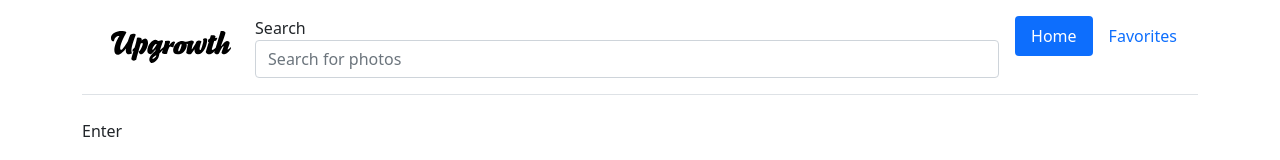
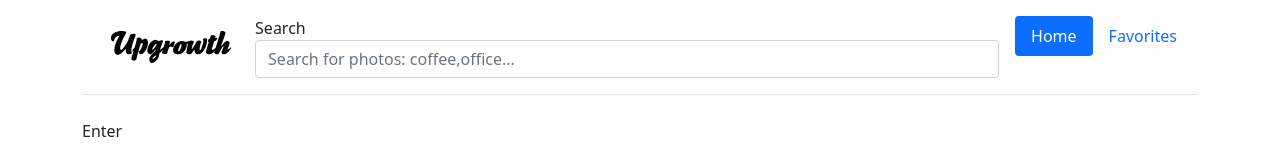
Before and after one commit to rickykiet83/upgrowth-unsplash-app, a Next.js app: page /favorites in a window 1280 px wide. Shown: the top 160 px of the page. Built offline with nearby package versions, Linux system fonts and the light colour scheme.

Commit message:
search photos handle

```diff
--- a/components/common/Searchbar/Searchbar.tsx
+++ b/components/common/Searchbar/Searchbar.tsx
@@ -1,4 +1,7 @@
-import { FC, memo, useEffect } from 'react';
+import React, { FC, memo, useState } from 'react';
+
+import Input from '@components/ui/Input';
+import { useRouter } from 'next/router';
 
 interface Props {
   className?: string;
@@ -8,27 +11,36 @@ interface Props {
 
 const Searchbar: FC<Props> = ({
   className = 'form-control',
-  placeHolder = 'Search for photos',
+  placeHolder = 'Search for photos: coffee,office...',
   id = 'search',
 }) => {
+  const [tag, setTag] = useState('');
+  const router = useRouter();
   const handleKeyUp = (e: React.KeyboardEvent<HTMLInputElement>) => {
     e.preventDefault();
     if (e.key === 'Enter') {
-      const query = e.currentTarget.value;
-      console.log(query);
+      searchPhotosHandler();
     }
   };
+
+  function searchPhotosHandler() {
+    if (tag) {
+      const searchPath = `/search/${tag}`;
+      router.replace(searchPath);
+    }
+  }
 
   return (
     <>
       <label className='hidden' htmlFor={id}>
         Search
       </label>
-      <input
+      <Input
         id={id}
         className={className}
         placeholder={placeHolder}
         onKeyUp={handleKeyUp}
+        onChange={setTag}
       />
     </>
   );
```
